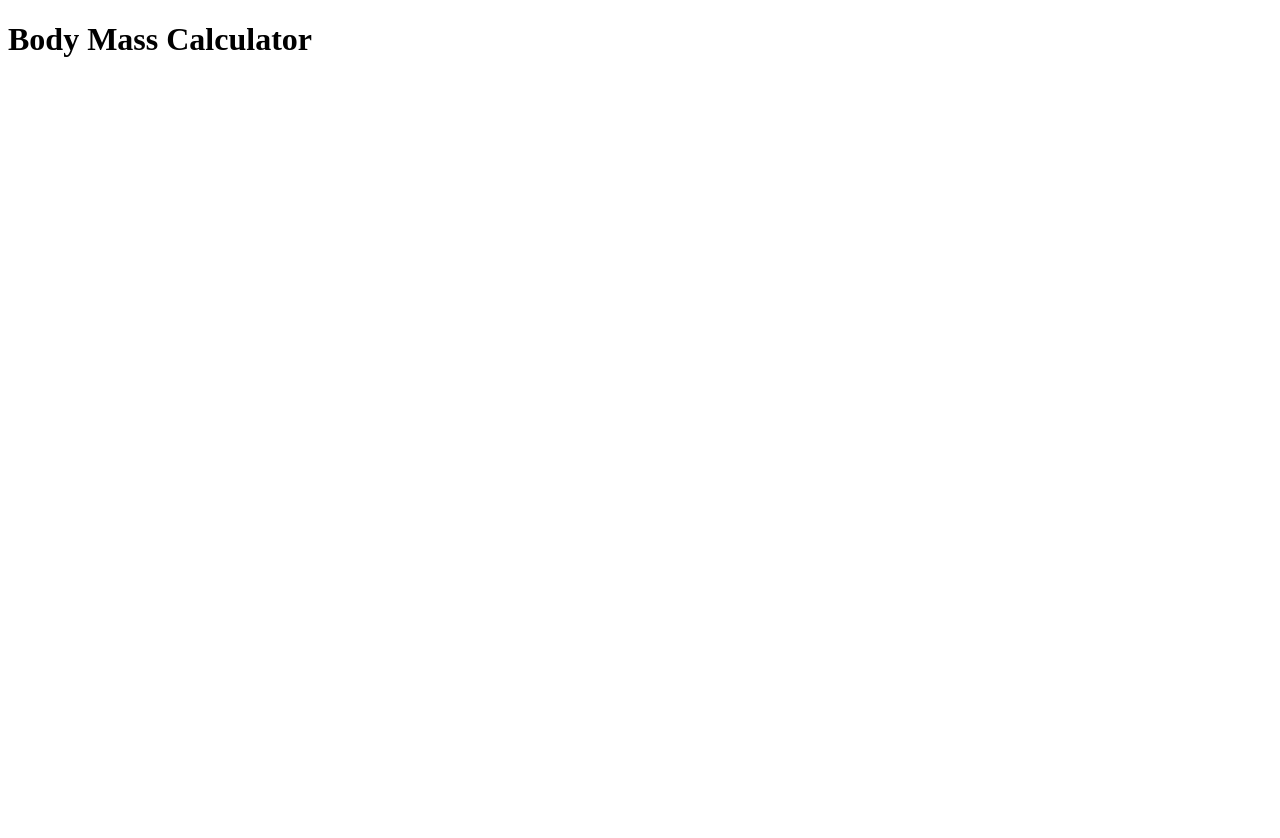
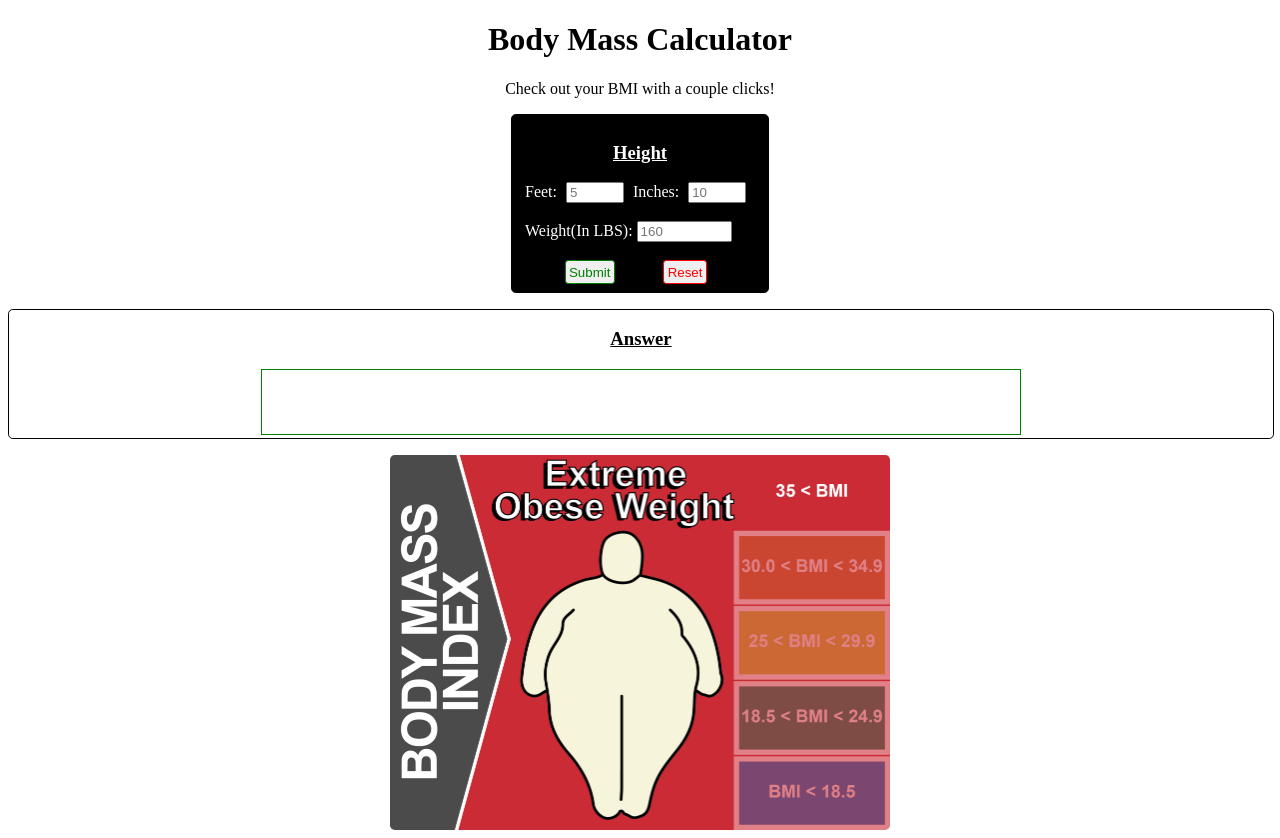
Before and after one commit to Hazey8709/FS_practice, a plain HTML site: page DEV1001-0_ITD1/4.2/index.html in a window 1280 px wide. Before the commit the page ends 800 px from the top, so only its background shows below. Drawn offline with Linux system fonts and the light colour scheme.

Commit message:
half point comm

```diff
--- a/DEV1001-0_ITD1/4.2/css/style.css
+++ b/DEV1001-0_ITD1/4.2/css/style.css
@@ -0,0 +1,91 @@
+h1 {
+    text-align: center;
+}
+
+h1 + p {
+    text-align: center;
+}
+
+form {
+    border: 0.1rem solid black;
+    border-radius: 0.3rem;
+    background-color: black;
+    color: white;
+    width: 15rem;
+    margin: 0 auto;
+    padding: 0.5rem;
+}
+
+/**  Label  */
+.formLabel {
+    text-align: center;
+}
+
+label {
+    margin-left: 5px;
+}
+
+/**  Inputs  */
+
+#feet {
+    width: 50px;
+    margin-left: 5px;
+}
+
+#inch {
+    width: 50px;
+    margin-left: 5px;
+}
+
+#lbs {
+    width: 87px;
+}
+
+/**  Buttons  */
+button {
+    padding: 0.2rem;
+    margin-left: 2.8rem;
+}
+
+#submit_Btn {
+    border: 0.1rem solid green;
+    border-radius: 0.2rem;
+    color: green;
+}
+
+#reset_Btn {
+    border: 0.1rem solid red;
+    border-radius: 0.2rem;
+    color: red;
+}
+
+/** Message Return */
+div {
+    border: 0.1rem solid black;
+    border-radius: 0.3rem;
+    width: 100%;
+    height: 8rem;
+    margin-top: 1rem;
+}
+
+#BMI-Message_Return {
+    border: 0.1rem solid green; /*! change border to white after */
+    width: 60%;
+    height: 4rem;
+    margin: 0 auto;
+}
+
+h3 {
+    text-align: center;
+    text-decoration: underline;
+}
+
+/**  Image  */
+
+img {
+    display: block;
+    border-radius: 0.3rem;
+    width: 500px;
+    margin: 0 auto;
+    margin-top: 1rem;
+}
--- a/DEV1001-0_ITD1/4.2/index.html
+++ b/DEV1001-0_ITD1/4.2/index.html
@@ -1,7 +1,7 @@
 <!DOCTYPE html>
 <html lang="en">
     <head>
-        <!--! Fortin, Jordan. Body Mass Calculator. 4.2 Final Project -->
+        <!--! Fortin, Jordan. 2/2/24. Body Mass Calculator. 4.2 Final Project -->
         <meta charset="UTF-8" />
         <meta name="viewport" content="width=device-width, initial-scale=1.0" />
         <link rel="stylesheet" href="css/style.css" />
@@ -10,6 +10,71 @@
     </head>
     <body>
         <h1>Body Mass Calculator</h1>
+        <p>Check out your BMI with a couple clicks!</p>
+
+        <form>
+            <h3 class="formLabel">Height</h3>
+
+            <label for="feet">Feet:</label>
+            <!--! size="3" change size in css  -->
+
+            <input
+                type="number"
+                id="feet"
+                name="feet"
+                min="1"
+                max="8"
+                placeholder="5"
+                required
+            />
+
+            <label for="inch">Inches:</label>
+            <!--! size="3" change size in css  -->
+            <input
+                type="number"
+                id="inch"
+                name="inch"
+                min="1"
+                max="12"
+                step=".1"
+                placeholder="10"
+                required
+            />
+            <br />
+            <br />
+
+            <label for="lbs">Weight<span>(In LBS):</span></label>
+            <!--! size="3" change size in css  -->
+
+            <input
+                type="number"
+                id="lbs"
+                name="lbs"
+                min="1"
+                max="1400"
+                step=".1"
+                placeholder="160"
+                required
+            />
+            <br />
+            <br />
+
+            <button type="button" id="submit_Btn">Submit</button>
+            <button type="reset" id="reset_Btn">Reset</button>
+        </form>
+
+        <div>
+            <h3>Answer</h3>
+            <p id="BMI-Message_Return"></p>
+        </div>
+
+        <img
+            src="img/extremeObeseWeight.jpg"
+            id="picReturn"
+            alt="BMI Photo"
+            title="Weight Picture"
+            style="visibility: visible"
+        />
 
         <script src="js/script.js"></script>
     </body>
--- a/DEV1001-0_ITD1/4.2/js/script.js
+++ b/DEV1001-0_ITD1/4.2/js/script.js
@@ -1,5 +1,6 @@
 /*
 Fortin, Jordan
+2/2/24
 Body Mass Calculator
 4.2 Final Project
 */
```
